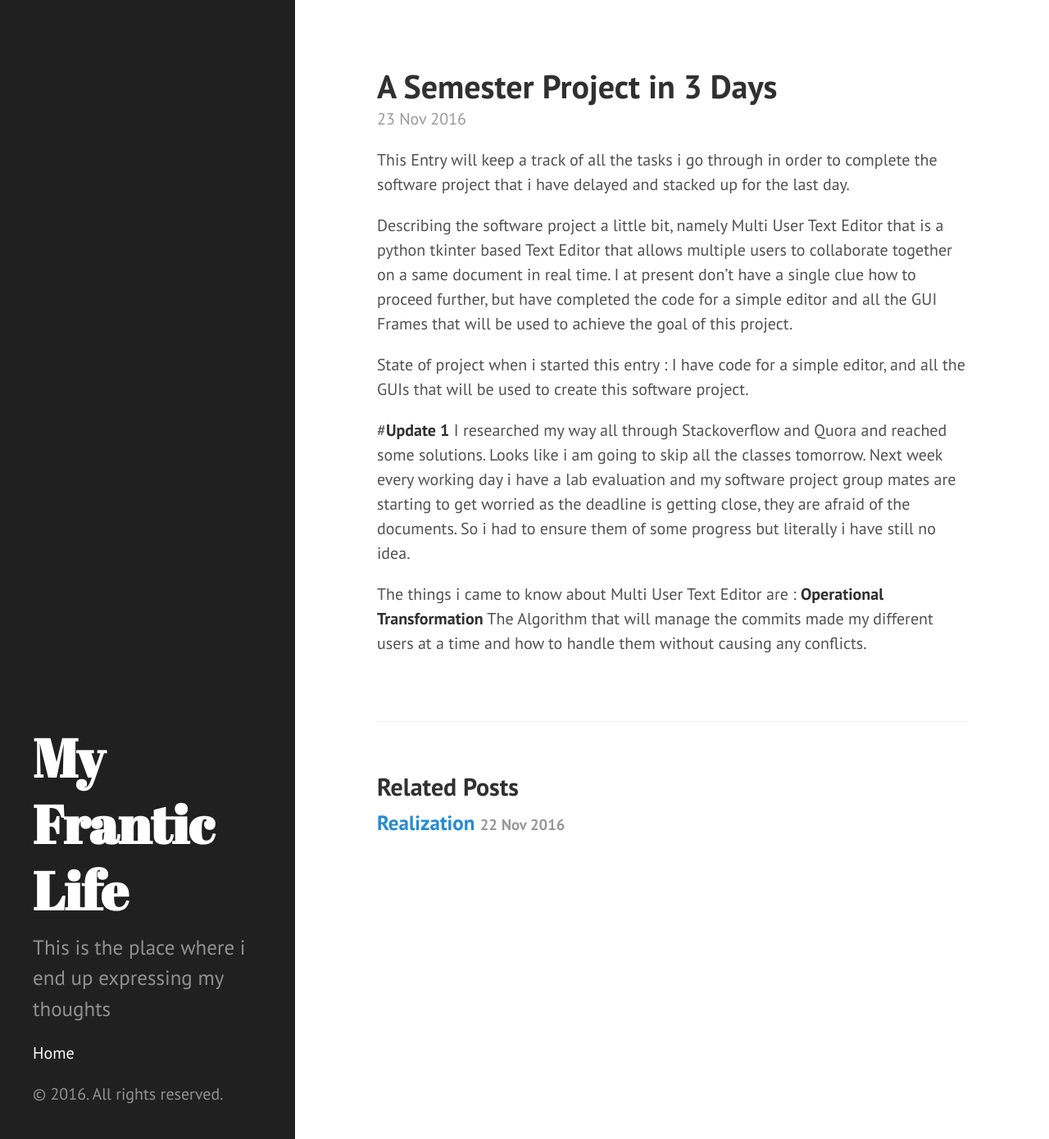
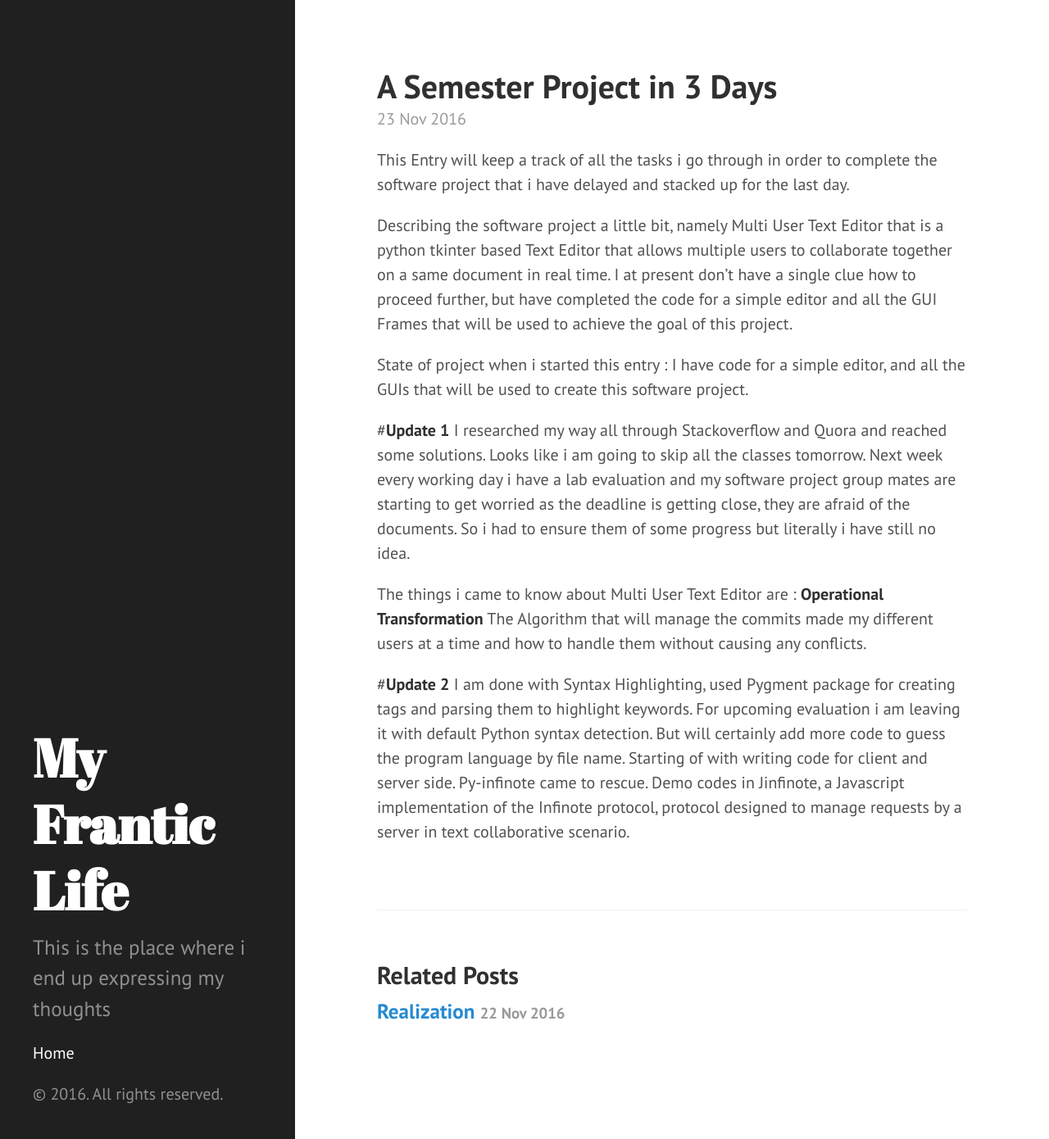
Before and after one commit to griimx/griimx.github.io, a Jekyll site: the page built from _posts/2016-11-23-a-semester-project-in-3-days.markdown, in a window 1280 px wide and 1390 px high. Shown: the whole window at 82% size. Built offline with Jekyll 4.4.1, drawn with Linux system fonts in a browser that asks for light colours.

Commit message:
Post update: A Semester Project in 3 Days

```diff
--- a/_posts/2016-11-23-a-semester-project-in-3-days.markdown
+++ b/_posts/2016-11-23-a-semester-project-in-3-days.markdown
@@ -14,3 +14,7 @@ I researched my way all through Stackoverflow and Quora and reached some solutio
 
 The things i came to know about Multi User Text Editor are :
 **Operational Transformation** The Algorithm that will manage the commits made my different users at a time and how to handle them without causing any conflicts.
+
+#**Update 2**
+I am done with Syntax Highlighting, used Pygment package for creating tags and parsing them to highlight keywords. For upcoming evaluation i am leaving it with default Python syntax detection. But will certainly add more code to guess the program language by file name.
+Starting of with writing code for client and server side. Py-infinote came to rescue. Demo codes in Jinfinote, a Javascript implementation of the Infinote protocol, protocol designed to manage requests by a server in text collaborative scenario.
```
